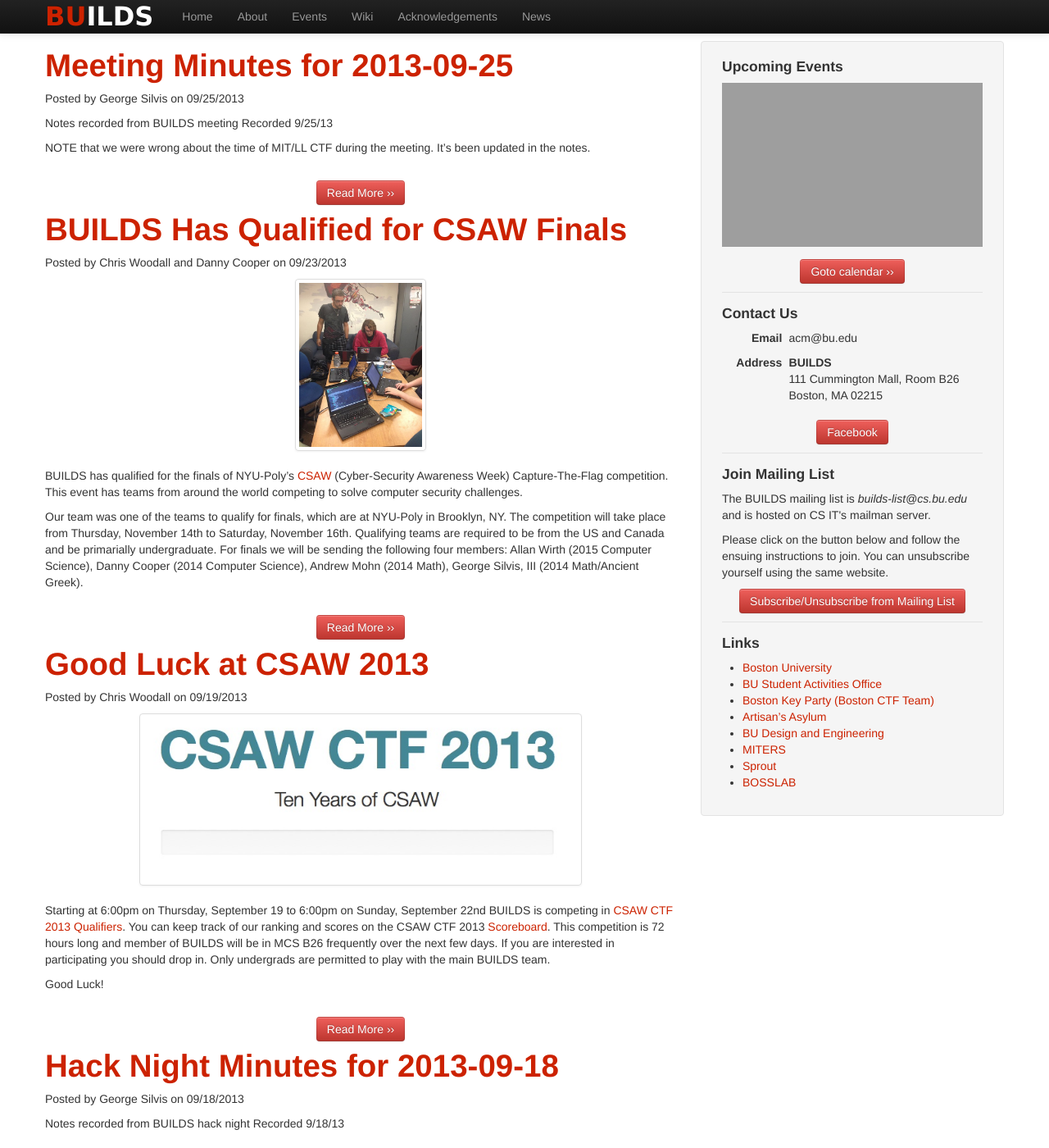
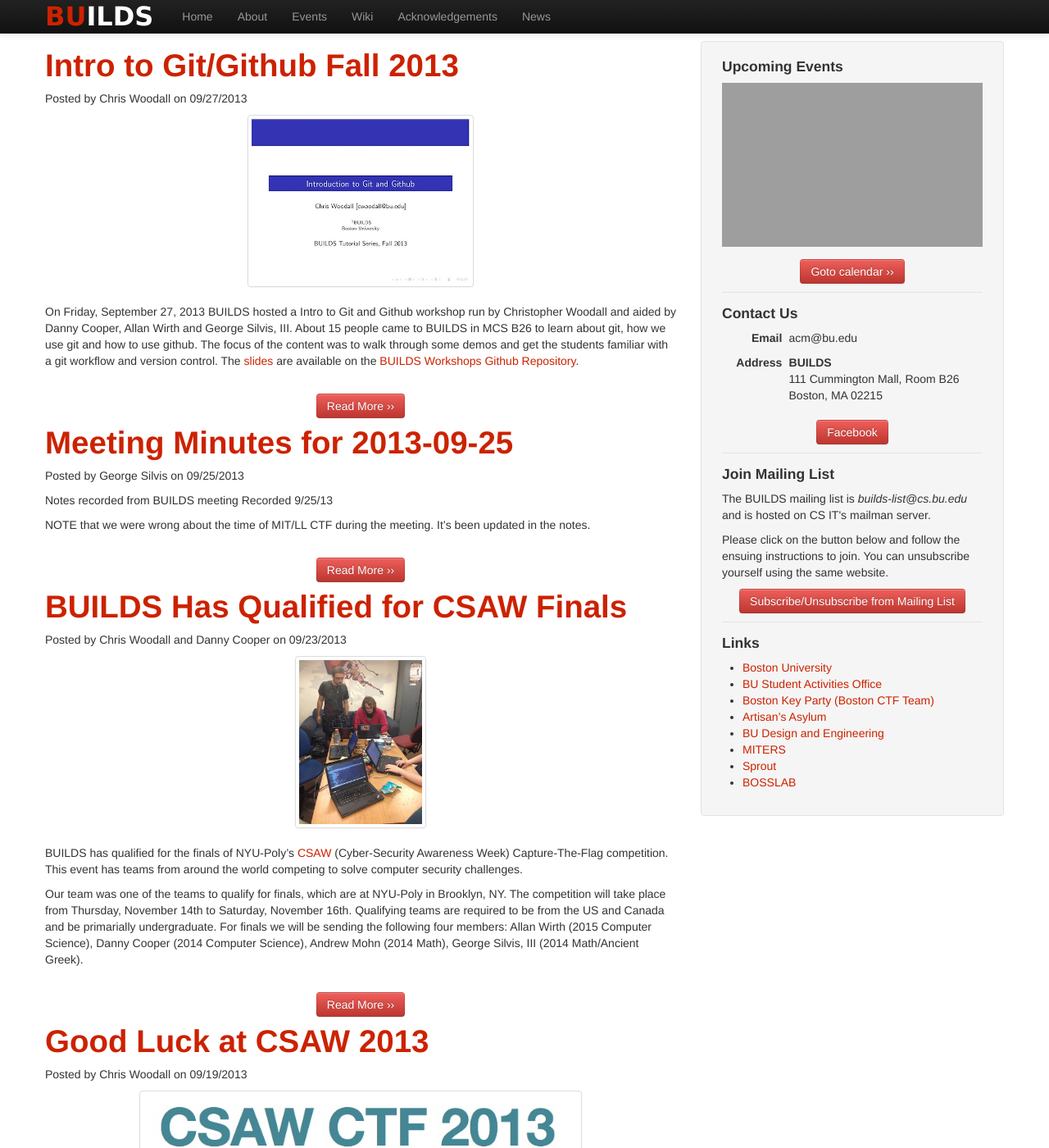
Before and after one commit to FarsetLabs/farsetlabs.github.io, a Jekyll site: the page built from news/index.html, in a window 1280 px wide and 1400 px high. Shown: the whole window at 82% size. Built offline with Jekyll 4.4.1, drawn with Linux system fonts in a browser that asks for light colours; the list of posts is cut into pages by our own code; some of the changed text lies outside the part shown; grey boxes are pictures that could not be loaded.

Commit message:
Changed CSAW posts to events folder. Added intro to git post

```diff
--- /dev/null
+++ b/_posts/events/2013-09-27-intro-to-git-github-fall-2013.md
@@ -0,0 +1,23 @@
+---
+layout: post
+title:  "Intro to Git/Github Fall 2013"
+date:   2013-09-27 13:07:36
+author: "Chris Woodall"
+categories: events
+image_url: /assets/img/posts/events/2013-09-27-intro-to-git-github-fall-2013/banner.jpg
+tag: front
+---
+
+On Friday, September 27, 2013 BUILDS hosted a Intro to Git and Github workshop run by
+Christopher Woodall and aided by Danny Cooper, Allan Wirth and George Silvis, III. About
+15 people came to BUILDS in MCS B26 to learn about git, how we use git and how to use github.
+The focus of the content was to walk through some demos and get the students familiar with
+a git workflow and version control.  The [slides](https://github.com/BUILDS-/builds-workshops/tree/master/2013-09-27-intro-to-git) are  available on the
+[BUILDS Workshops Github Repository](https://github.com/BUILDS-/builds-workshops/).
+
+<!-- more -->
+
+The students created their own github accounts and repository on it. Then they all forked
+[a git repo](https://github.com/BUILDS-/git-tutorial-demo), added a file, commited and pushed it
+to their github account and then  submitted a pull request. This repository will be used in future
+Intro to Git workshops.
```
Also changed, not shown: _posts/events/2013-09-19-goodluck-at-csaw.md (renamed from _posts/news/2013-09-19-goodluck-at-csaw.md, +1 -1 lines), _posts/events/2013-09-23-csaw-placed.md (renamed from _posts/news/2013-09-23-csaw-placed.md, +1 -1 lines), assets/img/posts/events/2013-09-27-intro-to-git-github-fall-2013/banner.jpg (added).
